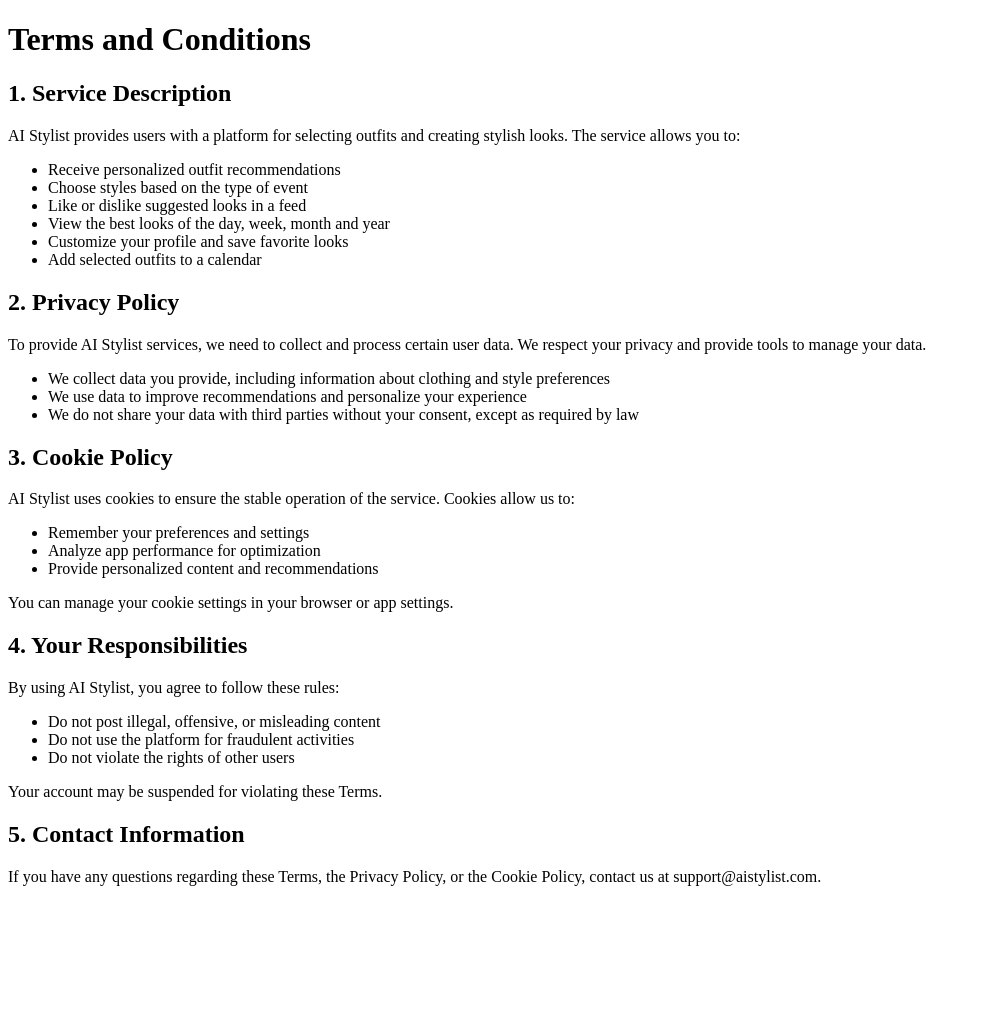
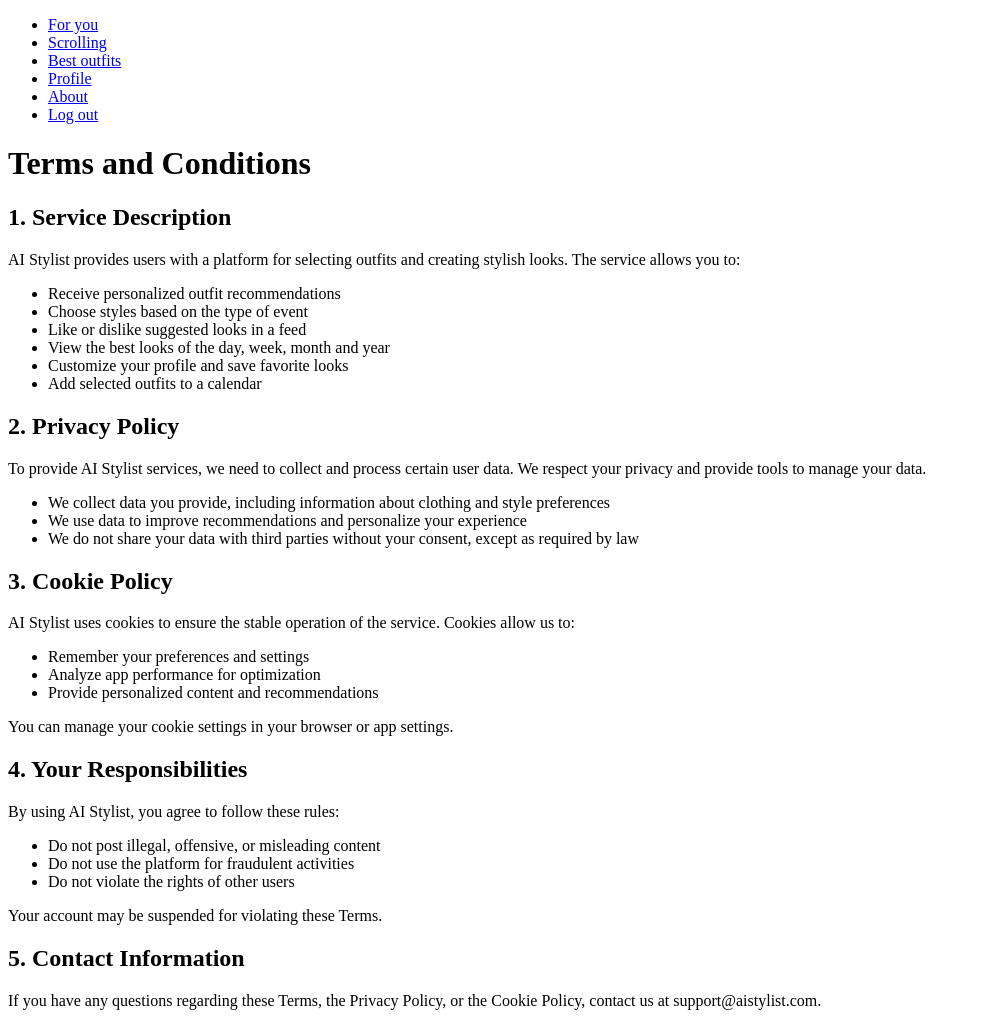
Before and after one commit to qerranii/MSHP_final_project, a Django app: page /terms/ in a window 1280 px wide. Shown: the whole page, without its empty margins (0-981 px from the left). Before the commit the page ends 886 px from the top, so only its background shows below. Run offline with Django 5.2, Linux system fonts and the light colour scheme.

Commit message:
header base

```diff
--- a/final_project/final_project/urls.py
+++ b/final_project/final_project/urls.py
@@ -32,4 +32,5 @@ urlpatterns = [
     path('about/', about_page, name='about'),
     path('terms/', terms_page, name='terms'),
     path('for_you/', for_you_page, name='for_you'),
+    path('log_out/', log_out, name='log_out'),
 ]
--- /dev/null
+++ b/final_project/final_project_app/templates/general/header.html
@@ -0,0 +1,22 @@
+<!DOCTYPE html>
+<html lang="en">
+<head>
+    <meta charset="UTF-8">
+    <title>Title</title>
+</head>
+<body>
+
+<header>
+        <nav>
+            <ul>
+            <li><a href = "{% url 'for_you' %}">For you</a></li>
+            <li><a href = "{% url 'scrolling' %}">Scrolling</a></li>
+            <li><a href = "{% url 'top_outfits' %}">Best outfits</a></li>
+            <li><a href = "{% url 'profile' %}">Profile</a></li>
+            <li><a href = "{% url 'about' %}">About</a></li>
+            <li><a href = "{% url 'log_out' %}">Log out</a></li>
+            </ul>
+        </nav>
+    </header>
+</body>
+</html>
--- a/final_project/final_project_app/templates/general/terms.html
+++ b/final_project/final_project_app/templates/general/terms.html
@@ -5,6 +5,9 @@
     <title>Terms</title>
 </head>
 <body>
+    <header>
+        {%include 'general/header.html' %}
+    </header>
     <h1>Terms and Conditions</h1>
     <h2>1. Service Description</h2>
     <p>AI Stylist provides users with a platform for selecting outfits and creating stylish looks. The service allows you to:</p>
--- a/final_project/final_project_app/templates/info/about.html
+++ b/final_project/final_project_app/templates/info/about.html
@@ -6,6 +6,7 @@
 </head>
 <body>
     <header>
+        {%include 'general/header.html' %}
         <h1>AI Fashion Stylist</h1>
         <p>Your personal fashion assistant powered by AI</p>
     </header>
--- a/final_project/final_project_app/templates/outfits/for_you.html
+++ b/final_project/final_project_app/templates/outfits/for_you.html
@@ -5,6 +5,9 @@
     <title>Title</title>
 </head>
 <body>
+    <header>
+        {%include 'general/header.html' %}
+    </header>
     <h1>Choose your outfit!</h1>
     <label for="event">Event type:</label>
     <select id="event">
--- a/final_project/final_project_app/templates/outfits/scrolling.html
+++ b/final_project/final_project_app/templates/outfits/scrolling.html
@@ -6,6 +6,9 @@
     <title>Discover</title>
 </head>
 <body>
+    <header>
+        {%include 'general/header.html' %}
+    </header>
 
     <h1>Discover Fashion</h1>
     <p>Swipe to choose your favorite looks!</p>
--- a/final_project/final_project_app/templates/outfits/top_outfits.html
+++ b/final_project/final_project_app/templates/outfits/top_outfits.html
@@ -5,6 +5,9 @@
     <title>Best Outfits</title>
 </head>
 <body>
+    <header>
+        {%include 'general/header.html' %}
+    </header>
     <h1>Fashion Posts</h1>
 
     <div>
--- a/final_project/final_project_app/templates/profile/gallery_liked.html
+++ b/final_project/final_project_app/templates/profile/gallery_liked.html
@@ -5,6 +5,9 @@
     <title>Liked</title>
 </head>
 <body>
+    <header>
+        {%include 'general/header.html' %}
+    </header>
     <h1>Your liked posts</h1>
 
     <section>
--- a/final_project/final_project_app/templates/profile/profile.html
+++ b/final_project/final_project_app/templates/profile/profile.html
@@ -5,7 +5,9 @@
     <title>Profile</title>
 </head>
 <body>
-
+    <header>
+        {%include 'general/header.html' %}
+    </header>
     <h1>Your profile</h1>
 
     <section>
--- a/final_project/final_project_app/templates/profile/profile_edit.html
+++ b/final_project/final_project_app/templates/profile/profile_edit.html
@@ -5,6 +5,9 @@
     <title>Edit Profile</title>
 </head>
 <body>
+    <header>
+        {%include 'general/header.html' %}
+    </header>
     <h1>Edit your profile</h1>
     <br>
     <form method="POST" action="{% url 'profile_edit' %}">
--- a/final_project/final_project_app/views.py
+++ b/final_project/final_project_app/views.py
@@ -1,5 +1,6 @@
 from django.shortcuts import render
-
+from django.shortcuts import render, redirect, get_object_or_404
+from django.contrib.auth import login, authenticate, logout
 # Create your views here.
 
 def index_page(request):
@@ -45,3 +46,8 @@ def terms_page(request):
 def for_you_page(request):
     context = {}
     return render(request, "outfits/for_you.html", context)
+
+def log_out(request):
+    """Выход из аккаунта пользователя"""
+    logout(request)
+    return redirect('index')
```
